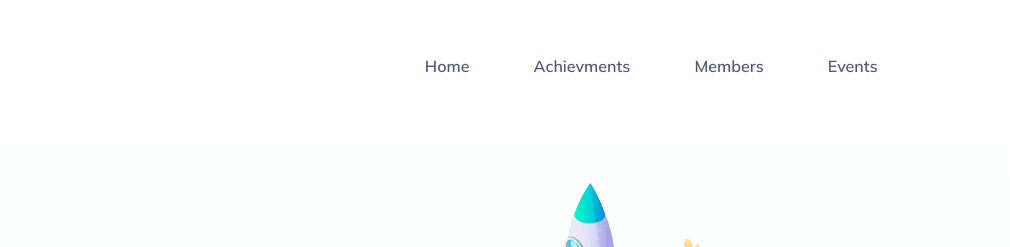
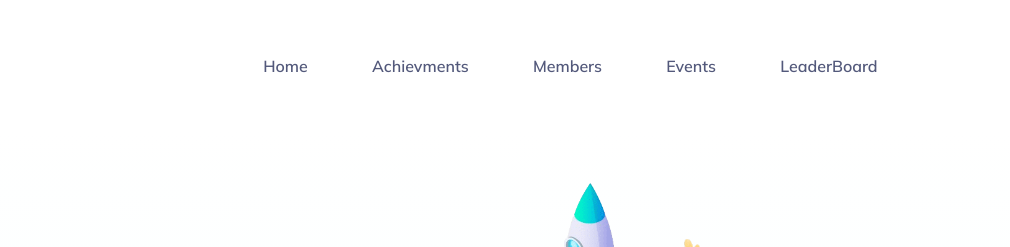
Before and after one commit to akashgandhar/technova-final, a plain HTML site: page index.html in a window 1280 px wide. Shown: the top 247 px of the page, 270-1280 px from the left. Drawn offline with nearby package versions, Linux system fonts and the light colour scheme; files whose address does not match are found by name.

Commit message:
addd linnk

```diff
--- a/index.html
+++ b/index.html
@@ -53,6 +53,7 @@
           <li><a href="/Achievments/achievments.html">Achievments</a></li>
           <li><a href="/Members/members.html">Members</a></li>
           <li><a href="/Events/events.html">Events</a></li>
+          <li><a href="#">LeaderBoard</a></li>
         </ul>
         <div class="nav-responsive collapse-div">
           <img
```
